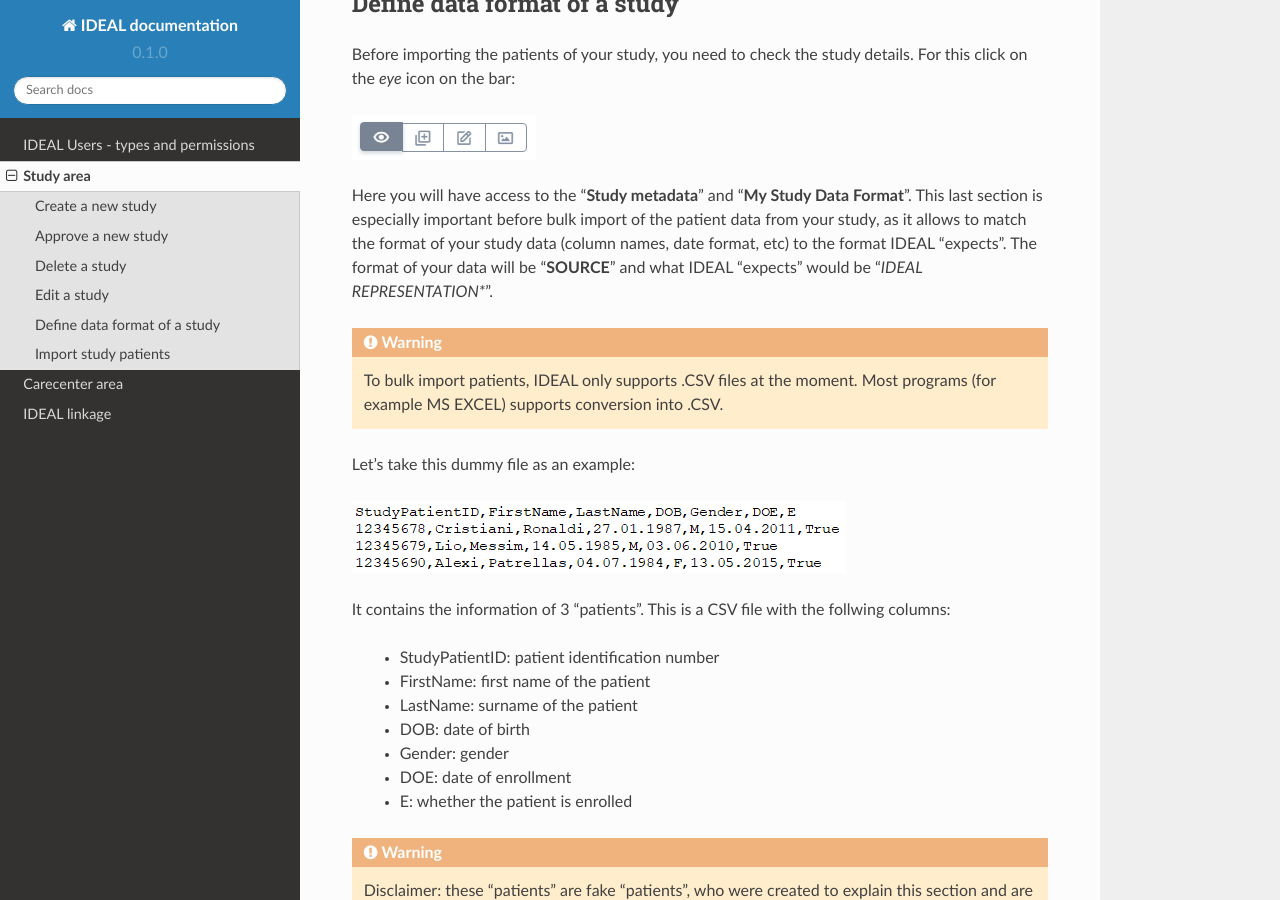
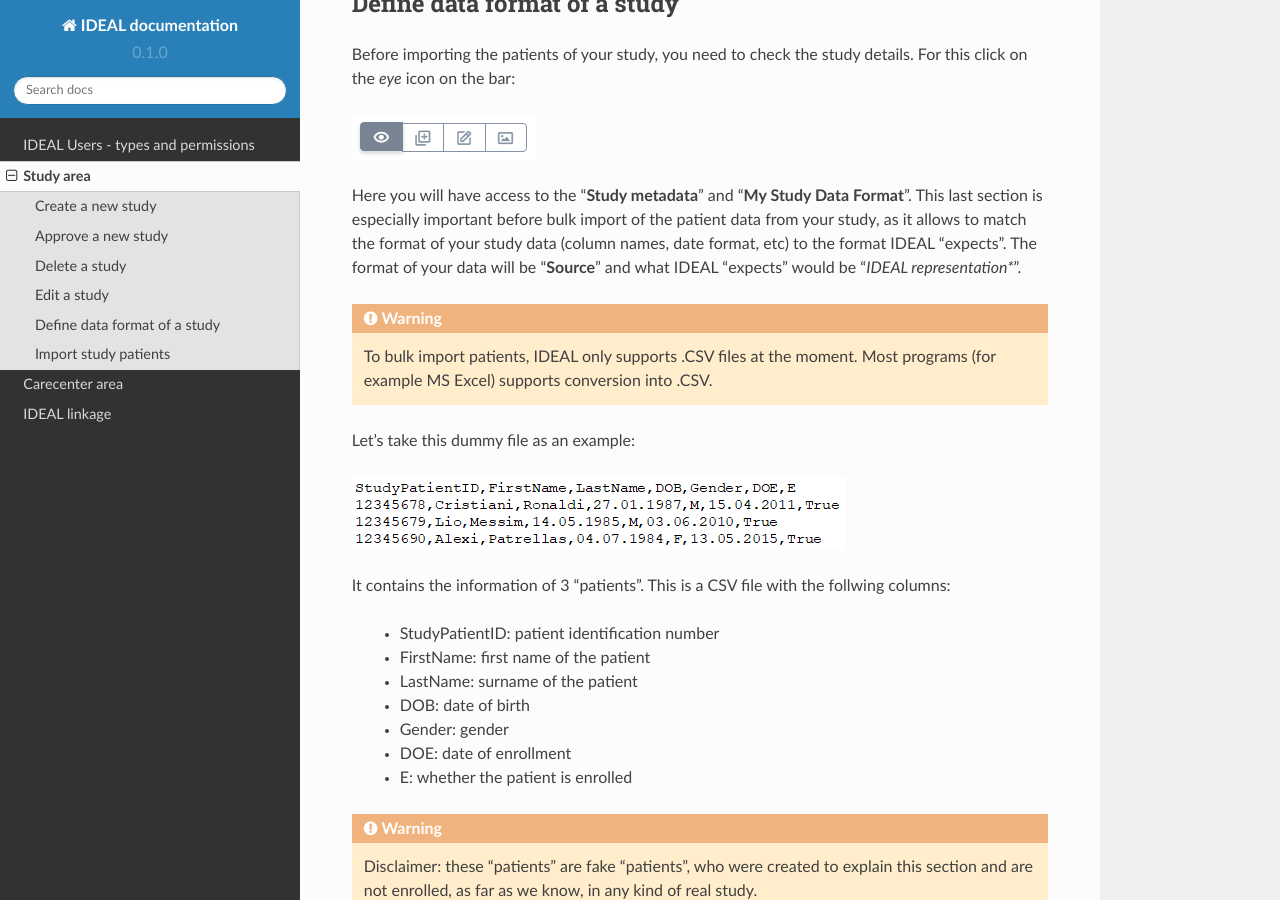
Before and after one commit to Nynuphar/IDEAL-doc, a Sphinx documentation site: the page built from docs/source/study.rst, in a window 1280 px wide and 900 px high, scrolled down 3079 px. Built offline with Sphinx 7.4.7 and the Read the Docs theme 2.0.0, drawn with Linux system fonts in a browser that asks for light colours; pages that are not in the unit, such as notebooks, are missing from menus.

```diff
--- a/docs/source/study.rst
+++ b/docs/source/study.rst
@@ -88,10 +88,10 @@ Before importing the patients of your study, you need to check the study details
 .. image:: IconsStudyDetails.png
 
 
-Here you will have access to the "**Study metadata**" and "**My Study Data Format**". This last section is especially important before bulk import of the patient data from your study, as it allows to match the format of your study data (column names, date format, etc) to the format IDEAL "expects". The format of your data will be "**SOURCE**" and what IDEAL "expects" would be "*IDEAL REPRESENTATION**".
+Here you will have access to the "**Study metadata**" and "**My Study Data Format**". This last section is especially important before bulk import of the patient data from your study, as it allows to match the format of your study data (column names, date format, etc) to the format IDEAL "expects". The format of your data will be "**Source**" and what IDEAL "expects" would be "*IDEAL representation**".
 
 .. warning::
-   To bulk import patients, IDEAL only supports .CSV files at the moment. Most programs (for example MS EXCEL) supports  conversion into .CSV.
+   To bulk import patients, IDEAL only supports .CSV files at the moment. Most programs (for example MS Excel) supports  conversion into .CSV.
 
 Let's take this dummy file as an example:
 
```
